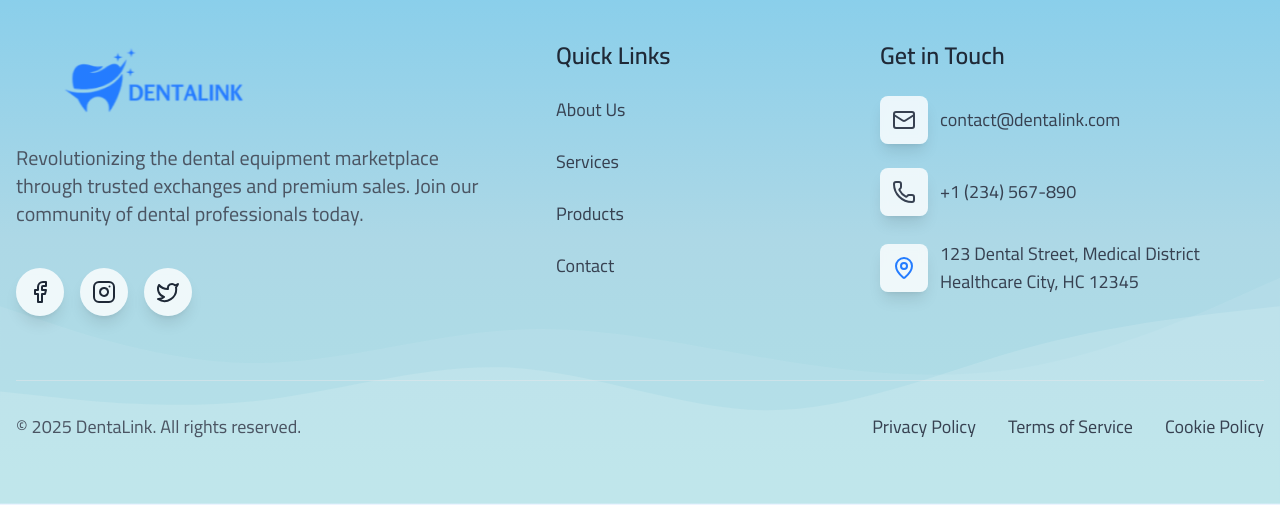
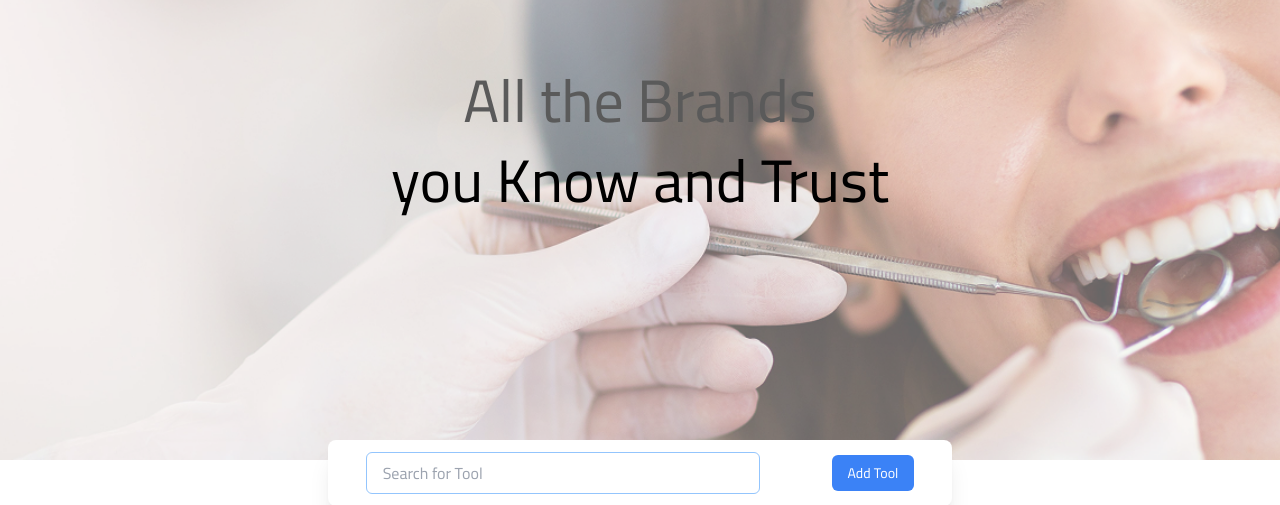
Before and after one commit to doniahusien/denta-Link, a Next.js app: page /market/shop in a window 1280 px wide. Shown: the part 295-800 px from the top of the page. Built offline with nearby package versions, Linux system fonts and the light colour scheme.

Commit message:
feat: improve UI components for market details and favorites

```diff
--- /dev/null
+++ b/src/components/UI/DetailImage.jsx
@@ -0,0 +1,16 @@
+'use client';
+import React from 'react';
+import Image from 'next/image';
+import Fav from './Fav';
+
+const DetailImage = ({ image, alt }) => {
+
+    return (
+        <div className="relative mb-8">
+            <Image src={image} alt={alt} width={150} height={200} className="w-full h-64 object-cover" />
+<Fav />
+        </div>
+    );
+};
+
+export default DetailImage;
--- /dev/null
+++ b/src/components/UI/DetailInfo.jsx
@@ -0,0 +1,26 @@
+'use client';
+import React from 'react';
+
+const DetailInfo = ({ name, price, description, category, publisher }) => {
+  return (
+    <div className="flex flex-col lg:flex-col items-start gap-5 p-5">
+      <div className="flex flex-row gap-20 items-center">
+        <h1 className="text-3xl mb-1">{name}</h1>
+        <p className="text-blue-500 text-lg">{price} LE</p>
+      </div>
+      <p className="text-gray-500">{description}</p>
+      <div className="space-y-1">
+        <p>
+          <span className="text-gray-500">Category: </span>
+          {category}
+        </p>
+        <p>
+          <span className="text-gray-500">Publisher: </span>
+          <span className="text-blue-500 hover:underline cursor-pointer">{publisher}</span>
+        </p>
+      </div>
+    </div>
+  );
+};
+
+export default DetailInfo;
--- /dev/null
+++ b/src/components/UI/Fav.jsx
@@ -0,0 +1,25 @@
+"use client"
+import React,{useState} from 'react'
+import { Heart } from 'lucide-react';
+const Fav = () => {
+        const [liked, setLiked] = useState(false);
+
+        const toggleLike = () => {
+            setLiked(!liked);
+        };
+
+  return (
+    <> <button
+    onClick={toggleLike}
+    className="absolute top-2 right-2 p-2 rounded-full transition-colors"
+>
+    {liked ? (
+        <Heart className="w-8 h-8 text-red-500 fill-red-500" />
+    ) : (
+        <Heart className="w-8 h-8 text-gray-400" />
+    )}
+</button></>
+  )
+}
+
+export default Fav
--- /dev/null
+++ b/src/components/UI/FileInput.jsx
@@ -0,0 +1,31 @@
+import React from 'react'
+import Image from 'next/image'
+import fileSrc from '../../../public/images/icons/file.svg';
+import fileId from '../../../public/images/icons/fileId.svg';
+
+const FileInput = ({handleFileChange,label,flag="false"}) => {
+    return (
+
+        <div>
+            <label className="block text-gray-700 mb-2 flex items-center space-x-2">
+                <Image src={fileId} alt="file icon" width={25} height={25} />
+                <span>{label}</span>
+            </label>
+            <div className={`flex ${flag === "true" ? "flex-col" : "md:flex-row "} items-center justify-between border border-gray-300 rounded-lg px-4 md:px-5 py-3 bg-[#EFFFF7] space-y-3 md:space-y-01`}>
+
+                <div className="flex items-center space-x-2">
+                    <Image src={fileSrc} alt="file" width={23} height={23} />
+                    <p className="text-xs sm:text-sm md:text-base text-gray-600">
+                        Only .jpg and .png files
+                    </p>
+                </div>
+                <label className={`${flag === "true" ?"bg-gray-200":"bg-[#34FF9D]"} text-black text-xs sm:text-sm md:text-base py-1 px-3 md:px-5 rounded-md cursor-pointer hover:bg-green-500 transition duration-200`}>
+                    Choose File
+                    <input type="file" accept=".jpg,.png" className="hidden" onChange={handleFileChange} />
+                </label>
+            </div>
+        </div>
+    )
+}
+
+export default FileInput
--- /dev/null
+++ b/src/components/UI/HeaderSection.jsx
@@ -0,0 +1,22 @@
+import React from 'react';
+
+const HeaderSection = ({ title, subtitle, imgURL }) => {
+    return (
+        <header
+            className={`relative w-full bg-cover bg-center bg-no-repeat flex flex-col justify-center`}
+            style={{
+                backgroundImage: `url('${imgURL}')`,
+                backgroundPosition: 'center',
+                minHeight: '80vh',
+            }}
+        >
+            <div className="bg-white/40 w-full h-full absolute top-0 left-0"></div>
+            <div className="relative z-20 text-4xl sm:text-4xl md:text-6xl text-black md:px-28 sm:px-4 text-center">
+                <p className="font-thin text-[#5A5A5A] leading-12 pb-5">{subtitle}</p>
+                <h1>{title}</h1>
+            </div>
+        </header>
+    );
+};
+
+export default HeaderSection;
--- /dev/null
+++ b/src/components/UI/SearchInput.jsx
@@ -0,0 +1,36 @@
+"use client";
+import React, { useState } from "react";
+import Link from "next/link";
+
+const SearchInput = ({href}) => {
+  const [srch, setSrchval] = useState("");
+
+  const handleSearch = (e) => {
+    setSrchval(e.target.value);
+  };
+
+  return (
+    <div className="absolute top-[99%] left-1/2 transform -translate-x-1/2 -translate-y-1/2 z-10 w-full px-4">
+      <div className="flex justify-center items-center w-full">
+        <div className="flex flex-wrap md:flex-nowrap justify-around items-center shadow-xl rounded-lg px-4 py-3 bg-white w-full md:w-2/3 lg:w-1/2 space-x-0 md:space-x-7">
+          <input
+            type="text"
+            placeholder="Search for Tool"
+            value={srch}
+            onChange={handleSearch}
+            className="w-full md:w-2/3 px-4 py-2 text-gray-700 rounded-md border border-blue-300 focus:outline-none focus:ring-2 focus:ring-blue-400 mb-3 md:mb-0"
+          />
+          <Link
+            href={href}
+            className="bg-blue-500 text-white w-full md:w-auto text-center px-4 py-2 rounded-md text-sm hover:bg-blue-600"
+          >
+            Add Tool
+          </Link>
+        </div>
+      </div>
+    </div>
+  );
+};
+
+export default SearchInput;
+``
```
